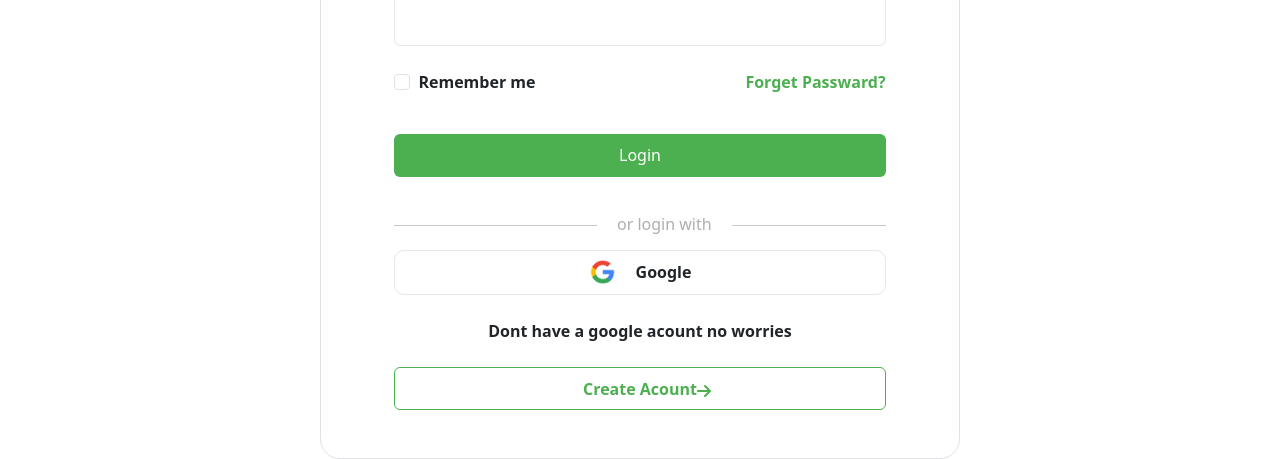
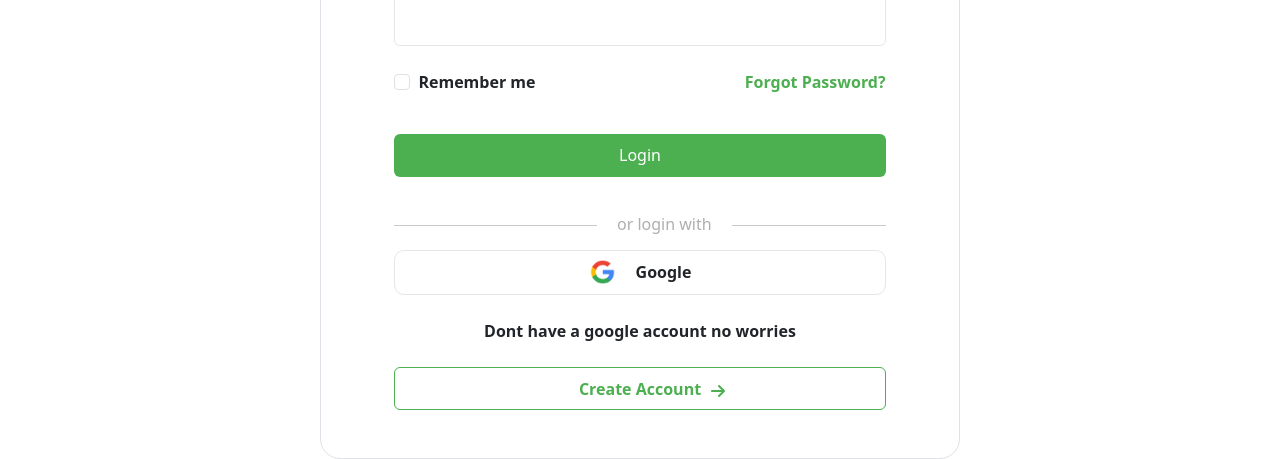
Before and after one commit to Rajat9900/FlashLingua1, a React (Vite) app: page / in a window 1280 px wide. Shown: the part 416-875 px from the top of the page. Built offline with nearby package versions, Linux system fonts and the light colour scheme.

Commit message:
changes updates

```diff
--- a/src/component/Header/page.jsx
+++ b/src/component/Header/page.jsx
@@ -36,7 +36,7 @@ const Header = () => {
         ) : (
           <>
             <Nav.Link  style={fontWeight600} href="#link">Add Flashcards</Nav.Link>
-          <Nav.Link  style={fontWeight600} href="#home">Add cards</Nav.Link>
+          <Nav.Link  style={fontWeight600} href="newCard">Add cards</Nav.Link>
           <Nav.Link  style={fontWeight600} href="#link">Rank</Nav.Link>
           </>
         )
--- a/src/component/LoginPage/page.jsx
+++ b/src/component/LoginPage/page.jsx
@@ -123,7 +123,7 @@ const navigate = useNavigate()
                     cursor: "pointer",
                   }}
                 >
-                  Forget Passward?
+                  Forgot Password?
                 </p>
               </div>
 
@@ -193,7 +193,7 @@ const navigate = useNavigate()
               </div>
             </div>
             <p className="text-center mt-4" style={{ fontWeight: "700" }}>
-              Dont have a google acount no worries
+              Dont have a google account no worries
             </p>
             <Link to="/signup">
               <button
@@ -210,10 +210,10 @@ const navigate = useNavigate()
                 type="submit"
 
               >
-                <span>Create Acount</span>
+                <span>Create Account</span>
                 <span>
                   <FaArrowRight
-                    style={{ marginLeft: "62%", marginTop: "-18px" }}
+                    style={{ marginLeft: "65%", marginTop: "-18px" }}
                     className="d-flex"
                   />
                 </span>
--- a/src/component/RunningBoy/page.jsx
+++ b/src/component/RunningBoy/page.jsx
@@ -120,9 +120,9 @@ const RunningBoy = () => {
                         </div>
 
                        ):null}
-                        <Link to='/languagetoLearn'><button type="button" style={{ width: "150px", height: "40px", borderRadius: "10px", marginLeft: "30px", border: "1px solid #E6E6E6" }}>Back</button>  </Link>
+                        <Link to='/languagetoLearn'><button className='mt-5'  type="button" style={{ width: "150px", height: "40px", borderRadius: "10px", marginLeft: "30px", border: "1px solid #E6E6E6" }}>Back</button>  </Link>
                         <Link to='/runningboy'> <button type="button" style={{ background: "#4CAF50", width: "150px", height: "40px", borderRadius: "10px", marginLeft: "30px", color: "white" }}>Next</button>  </Link>
-                        <p style={{ fontWeight: "700", fontSize: "20px", color: "#4CAF50", cursor: "pointer" }} className="mt-3 mb-5"> swap languages</p>
+                        <p style={{ fontWeight: "700", fontSize: "20px", color: "#4CAF50", cursor: "pointer" }}  className="mt-3 mb-5"> swap languages</p>
                     </div>
                 </div>
             </div>
--- a/src/component/Signup/page.jsx
+++ b/src/component/Signup/page.jsx
@@ -134,7 +134,7 @@ const Signup = () => {
                 type="submit"
 
               >
-                Create Acount
+                Create Account
               </button>
 
             </form>
```
Also changed, not shown: 1 other file (tests, documents, lock files or other folders).
